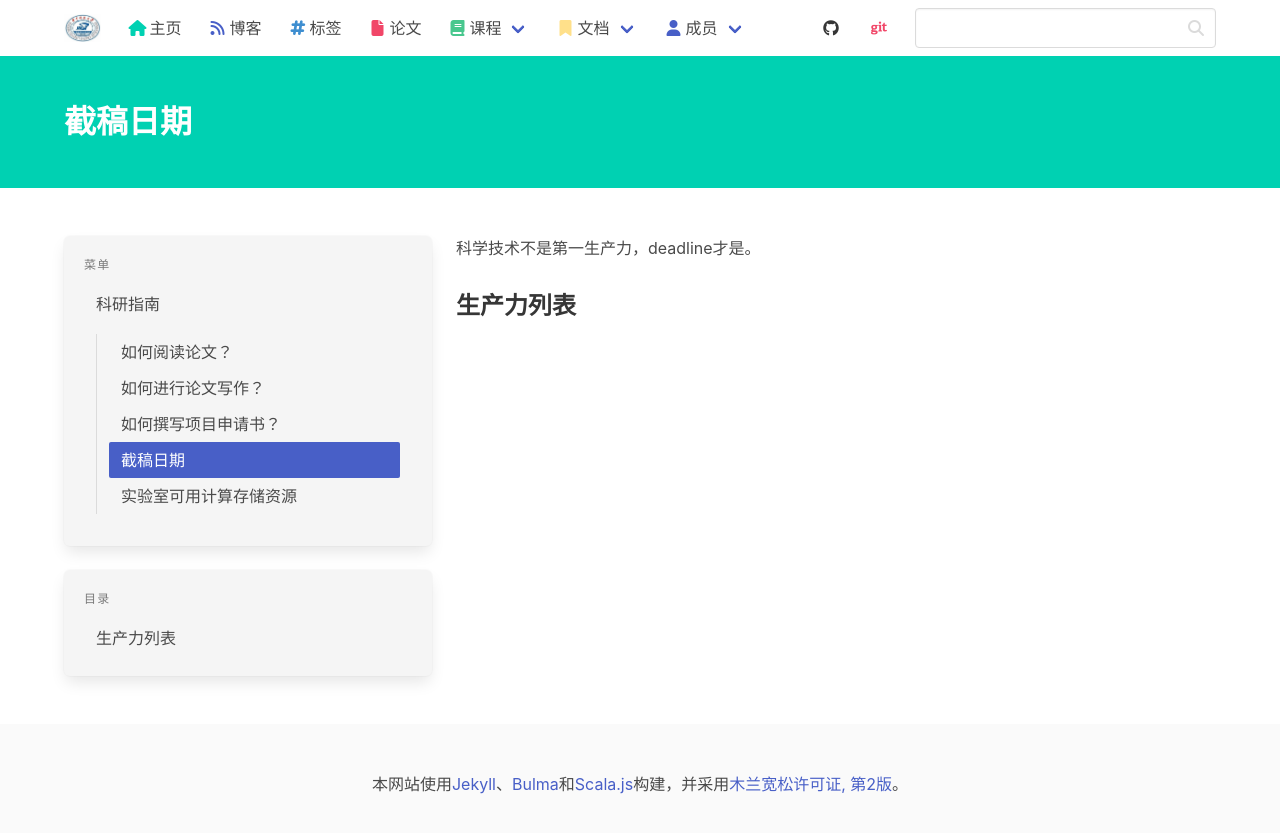
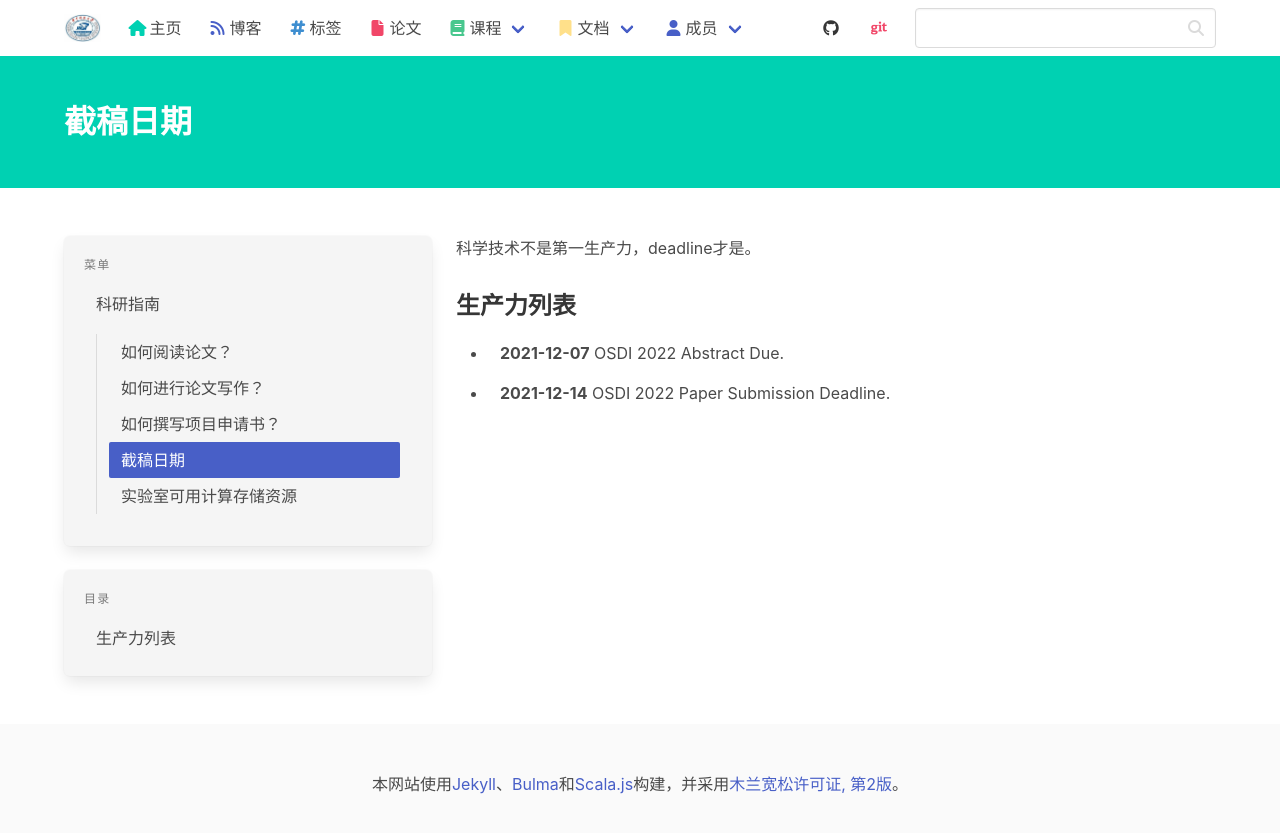
Before and after one commit to haslaboratory/haslaboratory.github.io, a Jekyll site: the page built from _docs/research/deadlines.md, in a window 1280 px wide. Shown: the top 833 px of the page. Built offline with Jekyll 4.4.1, drawn with Linux system fonts in a browser that asks for light colours; nearby versions of some CDN libraries; library files that are not in the unit come from our copies.

Commit message:
update deadline

```diff
--- a/_data/deadlines.yml
+++ b/_data/deadlines.yml
@@ -1,3 +1,13 @@
+- conference: OSDI 2022
+  description: Abstract Due.
+  deadline: 2021-12-07
+  url: https://www.usenix.org/conference/osdi22
+
+- conference: OSDI 2022
+  description: Paper Submission Deadline.
+  deadline: 2021-12-14
+  url: https://www.usenix.org/conference/osdi22
+
 - conference: HPCA 2022
   description: Paper Submission Deadline.
   deadline: 2021-07-30
```
